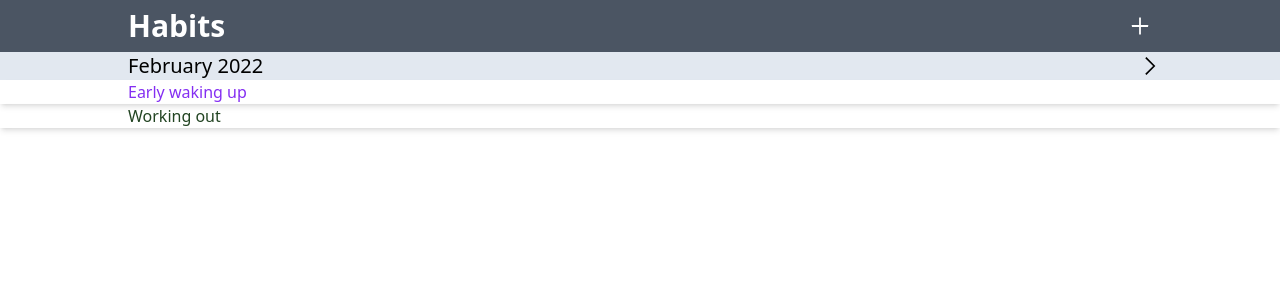
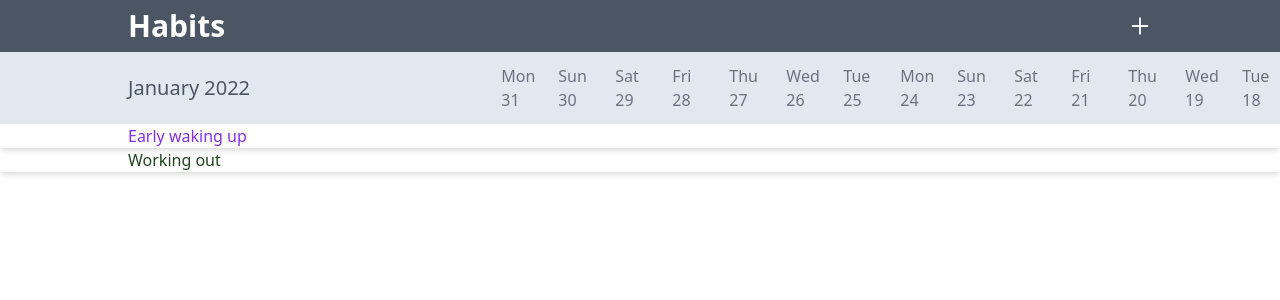
Before and after one commit to Shysh-Oleksandr/one-more, a React (Create React App) app: page / in a window 1280 px wide. Shown: the top 300 px of the page. Built offline with nearby package versions, Linux system fonts and the light colour scheme.

Commit message:
Fixed calendar issue and made draggable list.

```diff
--- a/@types/alltypes.d.ts
+++ b/@types/alltypes.d.ts
@@ -1 +1,2 @@
 declare module "react-calendar";
+declare module "react-beautiful-dnd";
--- a/package.json
+++ b/package.json
@@ -9,10 +9,13 @@
     "@types/jest": "^27.4.0",
     "@types/node": "^16.11.25",
     "@types/react": "^17.0.39",
+    "@types/react-beautiful-dnd": "^13.1.2",
     "@types/react-calendar": "^3.4.5",
+    "@types/react-dnd": "^3.0.2",
     "@types/react-dom": "^17.0.11",
     "@types/react-redux": "^7.1.22",
     "react": "^17.0.2",
+    "react-beautiful-dnd": "^13.1.0",
     "react-calendar": "^3.7.0",
     "react-dom": "^17.0.2",
     "react-hook-form": "^7.27.1",
--- a/src/Components/AddHabit.tsx
+++ b/src/Components/AddHabit.tsx
@@ -5,6 +5,7 @@
 import { useDispatch } from "react-redux";
 import { bindActionCreators } from "redux";
 import "../Styles/addHabit.css";
+import { changeMonth } from "./Habits";
 
 function AddHabit() {
   const ref = useRef() as React.MutableRefObject<HTMLDivElement>;
@@ -25,6 +26,8 @@
   } = useForm();
 
   useEffect(() => {
+    console.log("eff");
+
     const checkIfClickedOutside = (e: any) => {
       // If the menu is open and the clicked target is not within the menu,
       // then close the menu
@@ -49,16 +52,30 @@
     let habitName = getValues("name");
     let habitColor = getValues("color");
 
+    const isCurrentMonth =
+      document
+        .querySelector(
+          ".habits__calendar .react-calendar__navigation__next-button"
+        )
+        ?.getAttribute("disabled") === null
+        ? true
+        : false;
+    if (isCurrentMonth) {
+      const nextBtn: any = document.querySelector(
+        ".habits__calendar .react-calendar__navigation__next-button"
+      );
+      nextBtn!.click();
+    }
+
     addingHabit({
       name: habitName,
       color: habitColor,
       markedDays: [],
-      id: habitsState.habits[habitsState.habits.length - 1].id + 1,
+      id: habitsState.habits.length,
     });
 
     setIsAddingHabit(false);
   };
-
   return (
     <div className="absolute z-100 h-full w-full top-0 bg-opacity-60 bg-black flex justify-center items-center">
       <div
--- a/src/Components/Habits.tsx
+++ b/src/Components/Habits.tsx
@@ -1,4 +1,4 @@
-import React, { useEffect, useRef } from "react";
+import React, { useEffect, useRef, useState } from "react";
 import Calendar from "react-calendar";
 import { useDispatch, useSelector } from "react-redux";
 import { bindActionCreators } from "redux";
@@ -8,17 +8,9 @@
 import "../Styles/calendar.css";
 import { getDayName, getMaxDate, getMinDate } from "./../Helpers/functions";
 import Habit, { IHabit } from "./Habit";
+import { DragDropContext, Draggable, Droppable } from "react-beautiful-dnd";
 
-function Habits() {
-  const dispatch = useDispatch();
-
-  const { addingHabit, removingHabit, editingHabit, markingHabit } =
-    bindActionCreators(actionCreactors, dispatch);
-  const habitsState = useSelector((state: State) => state.habits);
-
-  function changeMonth() {
-    console.log("change");
-
+export function changeMonth() {
   document
     .querySelectorAll(
       ".marks .react-calendar__navigation__arrow:not([disabled])"
@@ -27,6 +19,15 @@
       el.click();
     });
 }
+
+function Habits() {
+  const ref = useRef() as React.MutableRefObject<HTMLInputElement>;
+
+  const dispatch = useDispatch();
+
+  const { reorderHabit } = bindActionCreators(actionCreactors, dispatch);
+  const habitsState = useSelector((state: State) => state.habits);
+  const [habits, setHabits] = useState(habitsState.habits);
 
   useEffect(() => {
     const prevBtn = document.querySelector(
@@ -43,14 +44,26 @@
     cont?.prepend(nextBtn!);
   }, []);
 
+  function handleOnDragEnd(result: any) {
+    if (!result.destination) return;
+    const items = Array.from(habitsState.habits);
+    const [reorderedItem] = items.splice(result.source.index, 1);
+    items.splice(result.destination.index, 0, reorderedItem);
+
+    console.log(items);
+    reorderHabit(items);
+    // setHabits(items);
+  }
   return (
-    <div className="">
+    <>
       <div className="habits__calendar">
         <Calendar
+          defaultActiveStartDate={getMaxDate()}
           maxDate={getMaxDate()}
           minDate={getMinDate()}
           minDetail="month"
           defaultView="month"
+          inputRef={ref}
           prevLabel={<GrNext />}
           nextLabel={<GrPrevious />}
           showNeighboringMonth={false}
@@ -59,15 +72,38 @@
         />
       </div>
       <div className="habits__list">
-        {habitsState.habits.map((habit: IHabit, index: number) => {
+        <DragDropContext onDragEnd={handleOnDragEnd}>
+          <Droppable droppableId="habits">
+            {(provided) => (
+              <ul {...provided.droppableProps} ref={provided.innerRef}>
+                {habitsState.habits.map((habit: IHabit) => {
                   return (
-            <div key={uuidv4()} className="habit" id={habit.id.toString()}>
+                    <Draggable
+                      key={habit.id}
+                      draggableId={habit.id.toString()}
+                      index={habit.id}
+                    >
+                      {(provided) => (
+                        <li
+                          {...provided.draggableProps}
+                          {...provided.dragHandleProps}
+                          ref={provided.innerRef}
+                          className="habit"
+                          id={habit.id.toString()}
+                        >
                           <Habit habit={habit} />
-            </div>
+                        </li>
+                      )}
+                    </Draggable>
                   );
                 })}
+                {provided.placeholder}
+              </ul>
+            )}
+          </Droppable>
+        </DragDropContext>
       </div>
-    </div>
+    </>
   );
 }
 
--- a/src/Components/Navbar.tsx
+++ b/src/Components/Navbar.tsx
@@ -4,9 +4,7 @@
 import { actionCreactors } from "../State";
 import { AiOutlinePlus } from "react-icons/ai";
 
-type Props = {};
-
-function Navbar({}: Props) {
+function Navbar() {
   const dispatch = useDispatch();
 
   const { setIsAddingHabit } = bindActionCreators(actionCreactors, dispatch);
--- a/src/State/Action-creators/index.ts
+++ b/src/State/Action-creators/index.ts
@@ -47,3 +47,12 @@
     });
   };
 };
+
+export const reorderHabit = (habits: IHabit[]) => {
+  return (dispatch: Dispatch<Action>) => {
+    dispatch({
+      type: ActionType.REORDER,
+      payload: habits,
+    });
+  };
+};
--- a/src/State/Action-types/index.ts
+++ b/src/State/Action-types/index.ts
@@ -4,4 +4,5 @@
   EDITING = "Editing",
   MARKING = "Marking",
   SET_IS_ADDING = "SetIsAdding",
+  REORDER = "Reorder",
 }
--- a/src/State/Actions/index.ts
+++ b/src/State/Actions/index.ts
@@ -26,9 +26,15 @@
   payload: boolean;
 }
 
+interface ReorderAction {
+  type: ActionType.REORDER;
+  payload: IHabit[];
+}
+
 export type Action =
   | AddingAction
   | EditingAction
   | RemovingAction
   | MarkingAction
+  | ReorderAction
   | SetIsAddingAction;
--- a/src/State/Reducers/HabitReducer.ts
+++ b/src/State/Reducers/HabitReducer.ts
@@ -38,6 +38,9 @@
     case ActionType.ADDING:
       return { ...state, habits: [...state.habits, action.payload] };
 
+    case ActionType.REORDER:
+      return { ...state, habits: action.payload };
+
     // case ActionType.REMOVING:
     //   return state - action.payload;
 
@@ -50,6 +53,7 @@
         if (habit.id == action.payload.id) {
           let isMarked: boolean =
             state.habits[habit.id].markedDays?.includes(date)!;
+          console.log(isMarked, state.habits, date);
 
           // Removing the date from array.
           if (isMarked) {
@@ -67,6 +71,7 @@
         }
         return habit;
       });
+
       return { ...state, habits: newHabits };
 
     default:
--- a/src/Styles/calendar.css
+++ b/src/Styles/calendar.css
@@ -26,8 +26,21 @@
 }
 
 .habits__calendar .react-calendar__navigation__arrow {
-  @apply absolute top-1/2 text-xl;
+  @apply absolute top-1/2 text-xl transition-all;
   transform: translateY(-50%);
+}
+
+.habits__calendar .react-calendar__navigation__arrow polyline {
+  stroke: rgb(107, 114, 128);
+  transition: all 0.3s 0s;
+}
+
+.habits__calendar .react-calendar__navigation__arrow:hover polyline {
+  stroke: rgb(75 85 99);
+}
+
+.react-calendar__navigation__label {
+  color: rgb(75 85 99);
 }
 
 .habits__calendar .react-calendar__navigation__prev-button {
@@ -45,7 +58,3 @@
 .habits__calendar .react-calendar__navigation__label {
   @apply text-xl first-letter:capitalize text-left;
 }
-
-.marks .marked {
-  @apply text-black;
-}
--- a/src/index.css
+++ b/src/index.css
@@ -2,7 +2,10 @@
 @tailwind components;
 @tailwind utilities;
 
-html,
+html {
+  @apply overflow-x-hidden h-full;
+}
+
 body {
-  @apply overflow-hidden h-full;
+  @apply pb-10;
 }
```
Also changed, not shown: src/Components/Habit.tsx (+27 -29 lines), 2 other files (tests, documents, lock files or other folders). Lines whose indentation alone changed are shown as unchanged.
